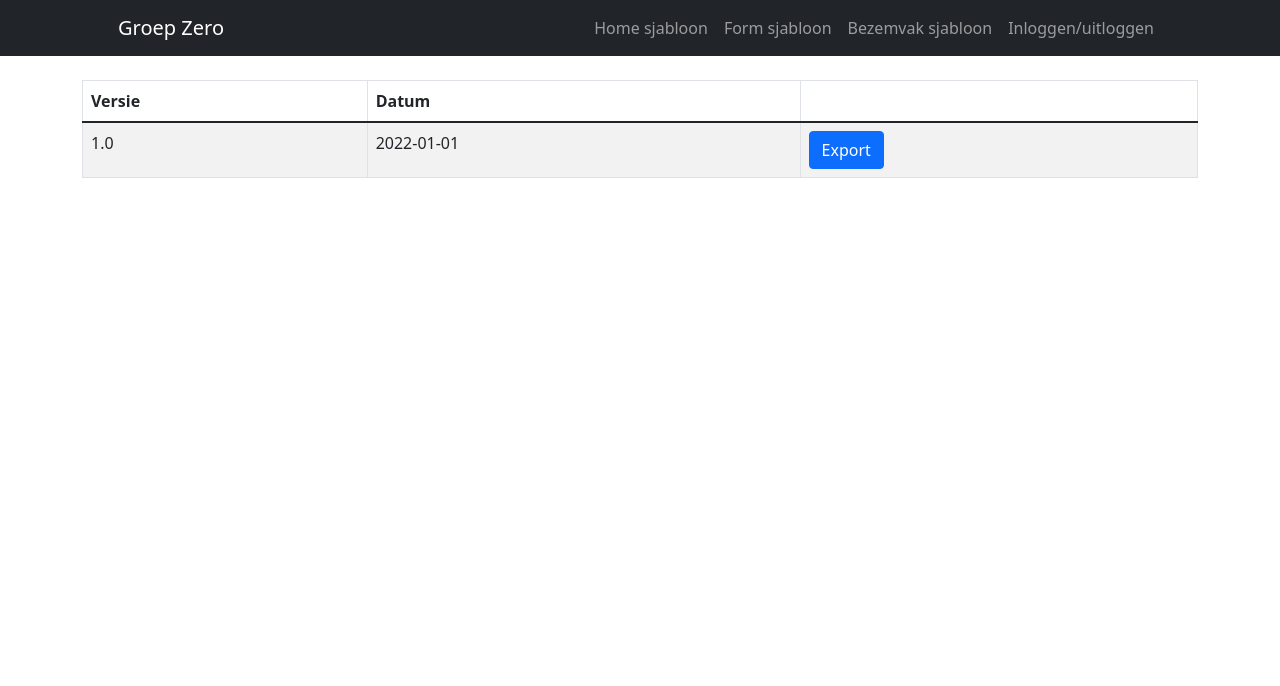
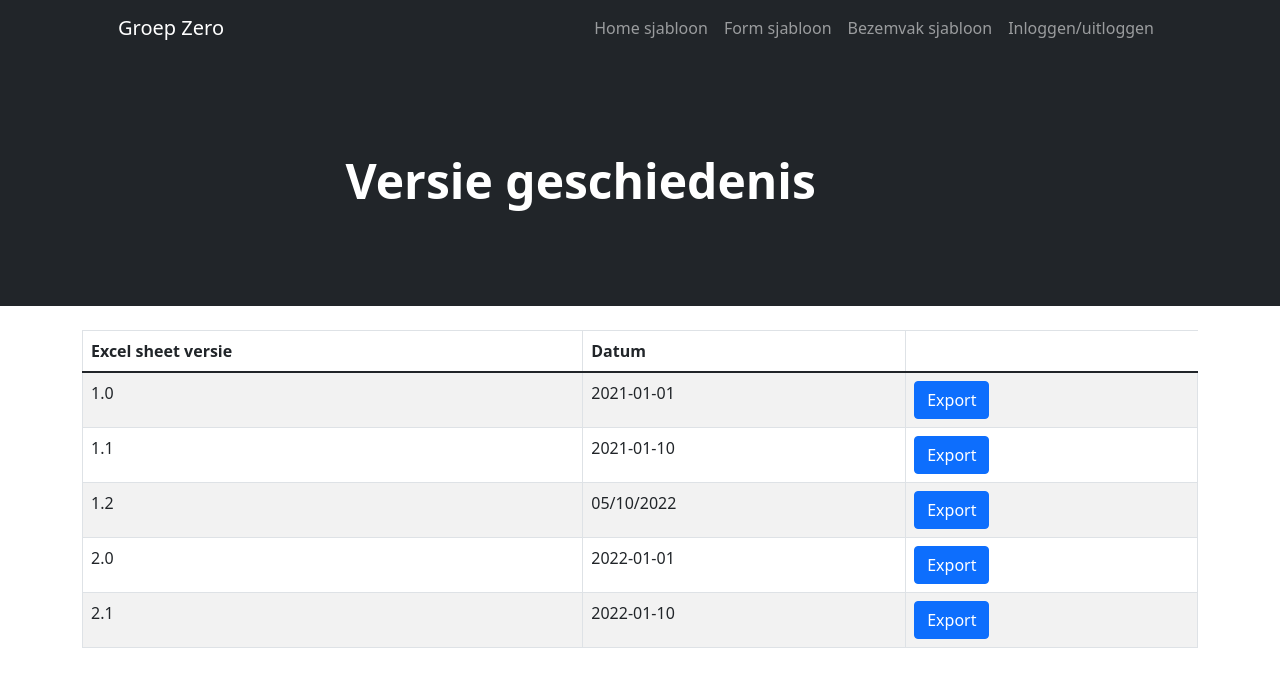
Before and after one commit to Tim-Bolhoeve/GroepZeroPRFEP, a plain HTML site: page versiegeschiedenis.html in a window 1280 px wide. Drawn offline with nearby package versions, Linux system fonts and the light colour scheme.

Commit message:
versiegeschiedenis pagina

```diff
--- a/versiegeschiedenis.html
+++ b/versiegeschiedenis.html
@@ -33,26 +33,64 @@
         </div>
       </div>
     </nav>
+    <header class="bg-dark py-5">
+      <div class="container px-5">
+        <div class="row gx-5 align-items-center justify-content-center">
+          <div class="col-lg-8 col-xl-7 col-xxl-6">
+            <div class="my-5 text-center text-xl-start">
+              <h1 class="display-5 fw-bolder text-white mb-2">Versie geschiedenis</h1>
+            </div>
+          </div>
+        </div>
+      </div>
+    </header>
     <br>
 
     <div class="container">
       <table class="table table-bordered table-striped">
         <thead>
         <tr>
-          <th>Versie</th>
+          <th>Excel sheet versie</th>
           <th>Datum</th>
-          <th></th>
         </tr>
         </thead>
         <tbody>
           <tr>
             <td>1.0</td>
+            <td>2021-01-01</td>
+            <td>
+              <button class="btn btn-primary" role="button" aria-expanded="false">Export</button>
+            </td>
+          </tr>
+          <tr>
+            <td>1.1</td>
+            <td>2021-01-10</td>
+            <td>
+              <button class="btn btn-primary" role="button" aria-expanded="false">Export</button>
+            </td>
+          </tr>
+          <tr>
+            <td>1.2</td>
+            <td>05/10/2022</td>
+            <td>
+              <button class="btn btn-primary" role="button" aria-expanded="false">Export</button>
+            </td>
+          </tr>
+          <tr>
+            <td>2.0</td>
             <td>2022-01-01</td>
             <td>
               <button class="btn btn-primary" role="button" aria-expanded="false">Export</button>
             </td>
           </tr>
-        </tbody>
+          <tr>
+            <td>2.1</td>
+            <td>2022-01-10</td>
+            <td>
+              <button class="btn btn-primary" role="button" aria-expanded="false">Export</button>
+            </td>
+          </tr>
+
         </tbody>
       </table>
     </div>
```
